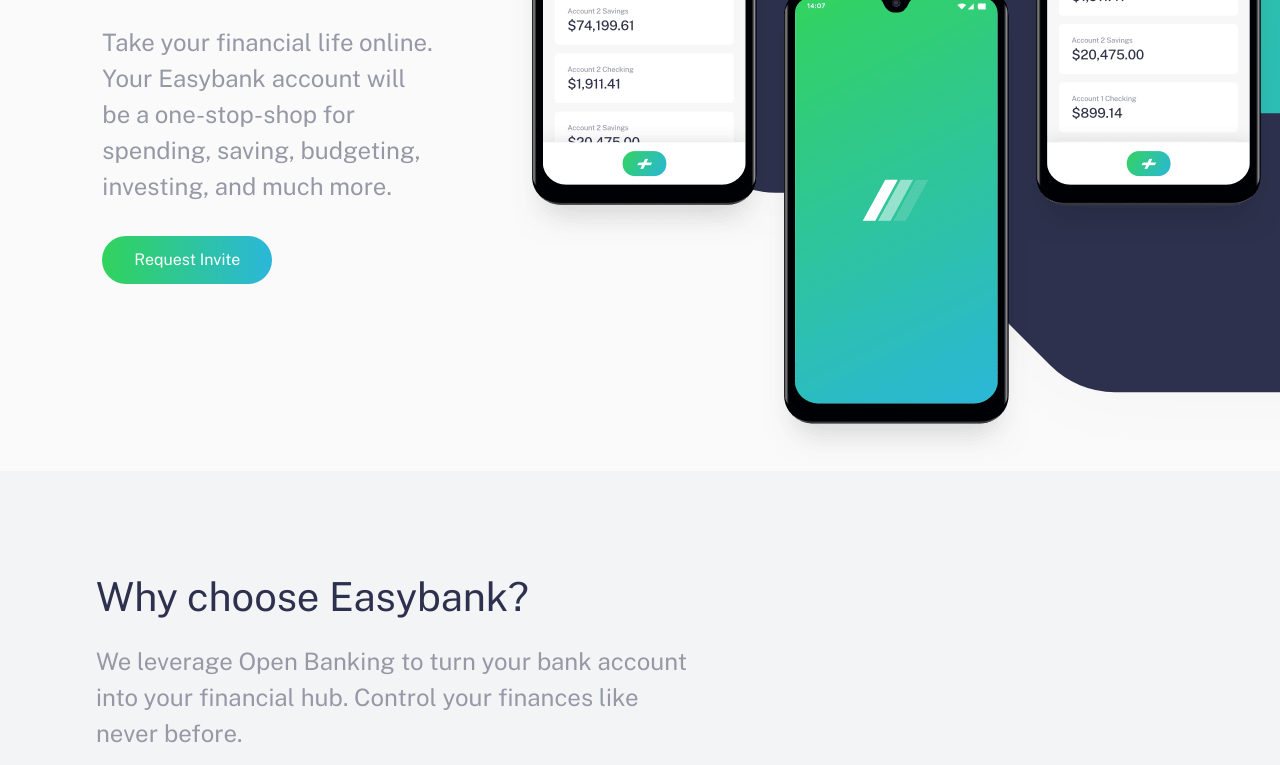
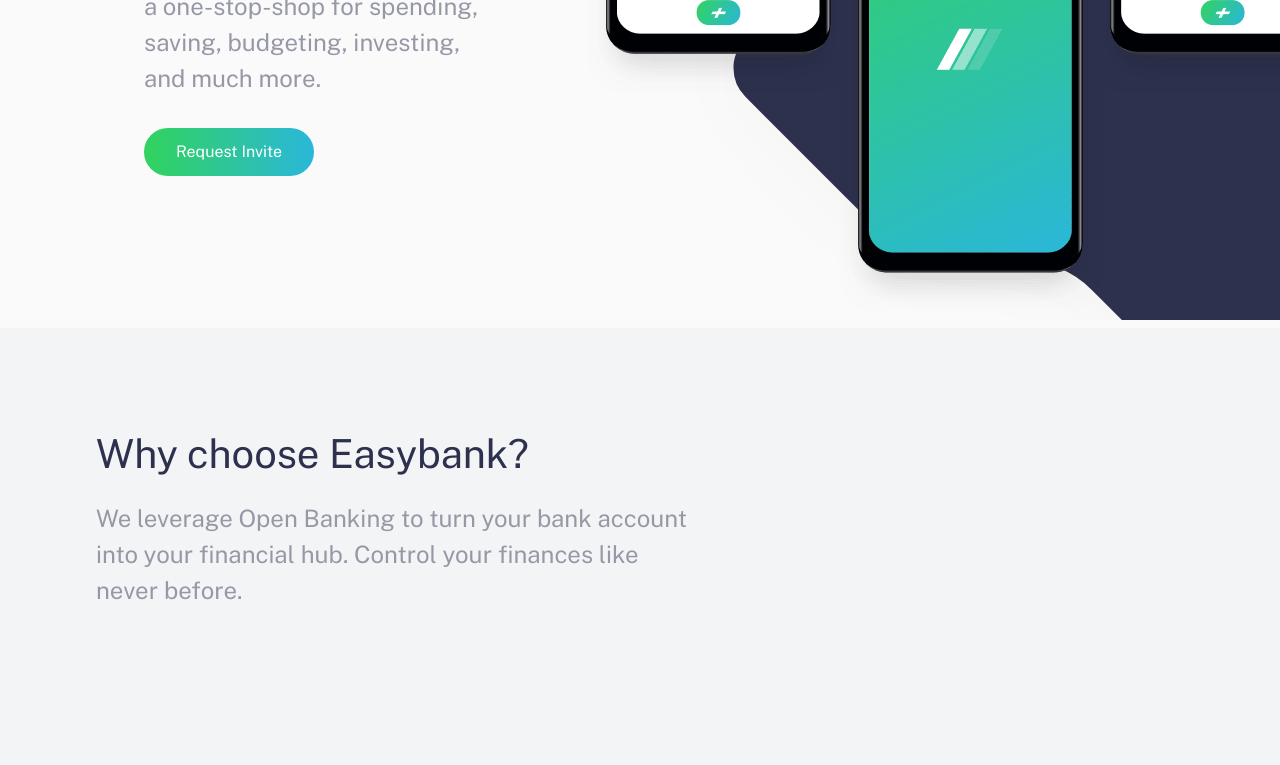
Before and after one commit to abdulrahmanalaa123/EasyBank, a website: page src/index.html in a window 1280 px wide. Shown: the part 576-1341 px from the top of the page. Drawn offline with nearby package versions, Linux system fonts and the light colour scheme.

```diff
--- a/src/index.html
+++ b/src/index.html
@@ -30,14 +30,14 @@
 
         <main class="bg-bottom-section-bg">
             <section
-                class="flex flex-col gap-8 wallpaper-breakpoint:flex-row-reverse  wallpaper-breakpoint:align-middle     ">
+                class="flex flex-col gap-8 wallpaper-breakpoint:justify-between wallpaper-breakpoint:flex-row-reverse wallpaper-breakpoint:align-middle wallpaper-breakpoint:h-3/4">
                 <div
-                    class=" bg-[url('../images/bg-intro-mobile.svg')] wallpaper-breakpoint:bg-[url('../images/bg-intro-desktop.svg')] bg-no-repeat bg-cover ">
-                    <img src="../images/image-mockups.png" alt=""
-                        class="object-contain wallpaper-breakpoint:object-none  overflow-visible ">
+                    class=" wallpaper-breakpoint:flex wallpaper-breakpoint:items-end bg-[url('../images/bg-intro-mobile.svg')] wallpaper-breakpoint:bg-[url('../images/bg-intro-desktop.svg')] bg-no-repeat bg-cover wallpaper-breakpoint:bg-auto wallpaper-breakpoint:bg-left-top wallpaper-breakpoint:w-1/2 wallpaper-breakpoint:self-stretch">
+                    <img src="../images/image-mockups.png"
+                        class="h-[120%] align-bottom object-contain wallpaper-breakpoint:object-none overflow-visible">
                 </div>
                 <div
-                    class="flex flex-col  justify-center justify-items-center text-center wallpaper-breakpoint:text-left wallpaper-breakpoint:justify-items-center p-8 spacing wallpaper-breakpoint:p-12 wallpaper-breakpoint:w-1/3">
+                    class="flex flex-col  justify-center justify-items-center text-center wallpaper-breakpoint:text-left wallpaper-breakpoint:justify-items-center p-8 spacing wallpaper-breakpoint:p-36 wallpaper-breakpoint:w-1/2">
                     <h1 class="first-header">
                         Next generation digital banking
                     </h1>
@@ -113,12 +113,12 @@
                     </div>
                 </div>
             </section>
-            <section class="flex flex-col justify-center gap-8 p-8">
+            <section class="flex flex-col justify-center gap-8 p-8 soft-cap:p-24">
                 <h2 class="first-header text-center wallpaper-breakpoint:text-start ml-8">
                     Latest Articles
                 </h2>
                 <div
-                    class="flex flex-col justify-center gap-8 p-8 wallpaper-breakpoint:flex-row wallpaper-breakpoint:content-stretch wallpaper-breakpoint:flex-wrap wallpaper-breakpoint:gap-0 wallpaper-breakpoint:justify-around wallpaper-breakpoint:gap-y-4 soft-cap:justify-center soft-cap:gap-8">
+                    class="flex flex-col justify-center gap-8 p-8 wallpaper-breakpoint:flex-row wallpaper-breakpoint:content-stretch wallpaper-breakpoint:flex-wrap wallpaper-breakpoint:gap-8 wallpaper-breakpoint:justify-start wallpaper-breakpoint:gap-y-4 soft-cap:gap-8">
                     <div class="card-border">
                         <img src="../images/image-currency.jpg" alt="currency" class="w-full object-contain">
                         <div class=" article-card">
--- a/src/input.css
+++ b/src/input.css
@@ -46,7 +46,7 @@
         border-radius: 0.5rem;
         overflow: clip;
         border-collapse: separate;
-        @apply wallpaper-breakpoint:w-2/5 soft-cap:w-1/5;
+        @apply wallpaper-breakpoint:w-[48%] soft-cap:w-[23%];
     }
 
     .article-card {
```
Also changed, not shown: dist/output.css.
